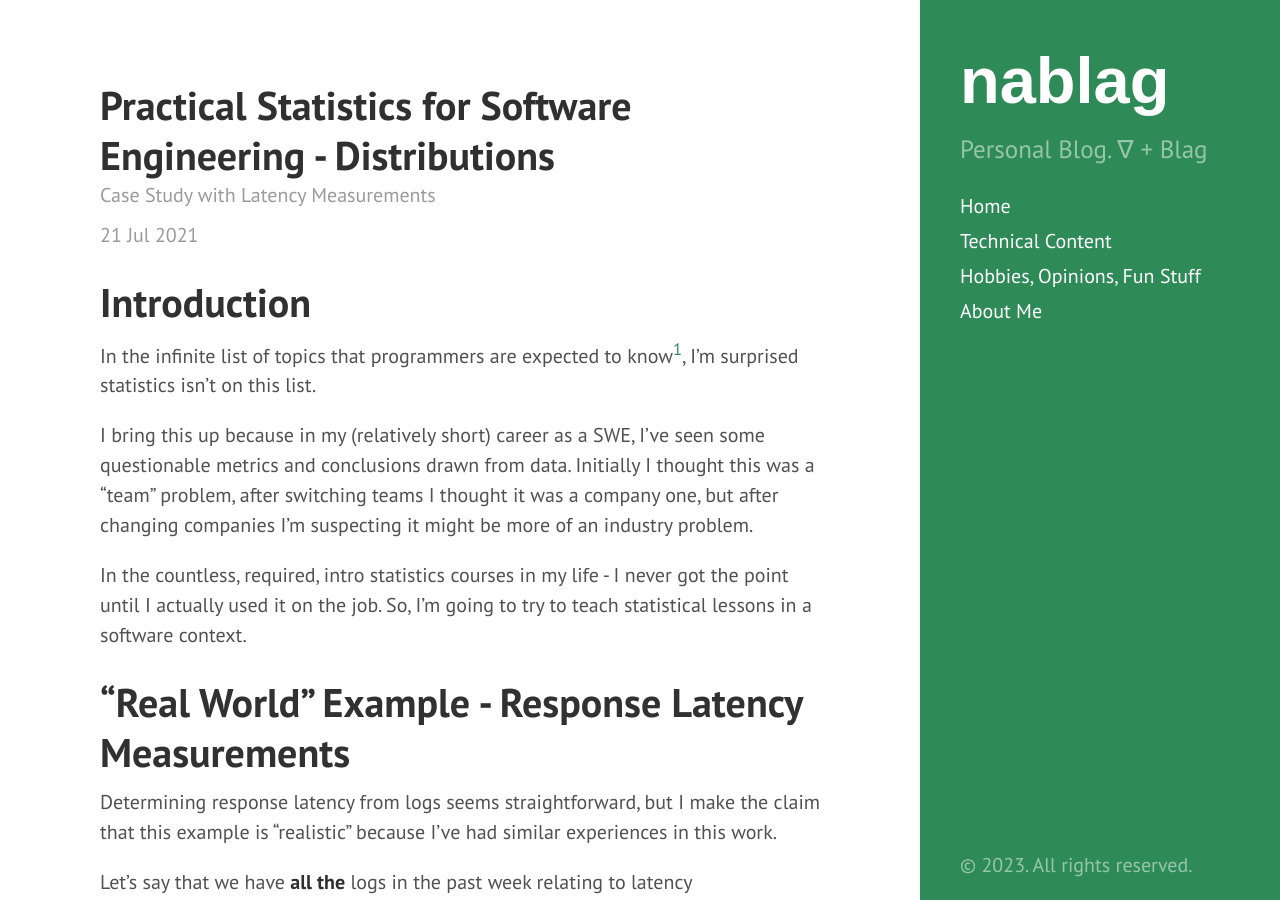
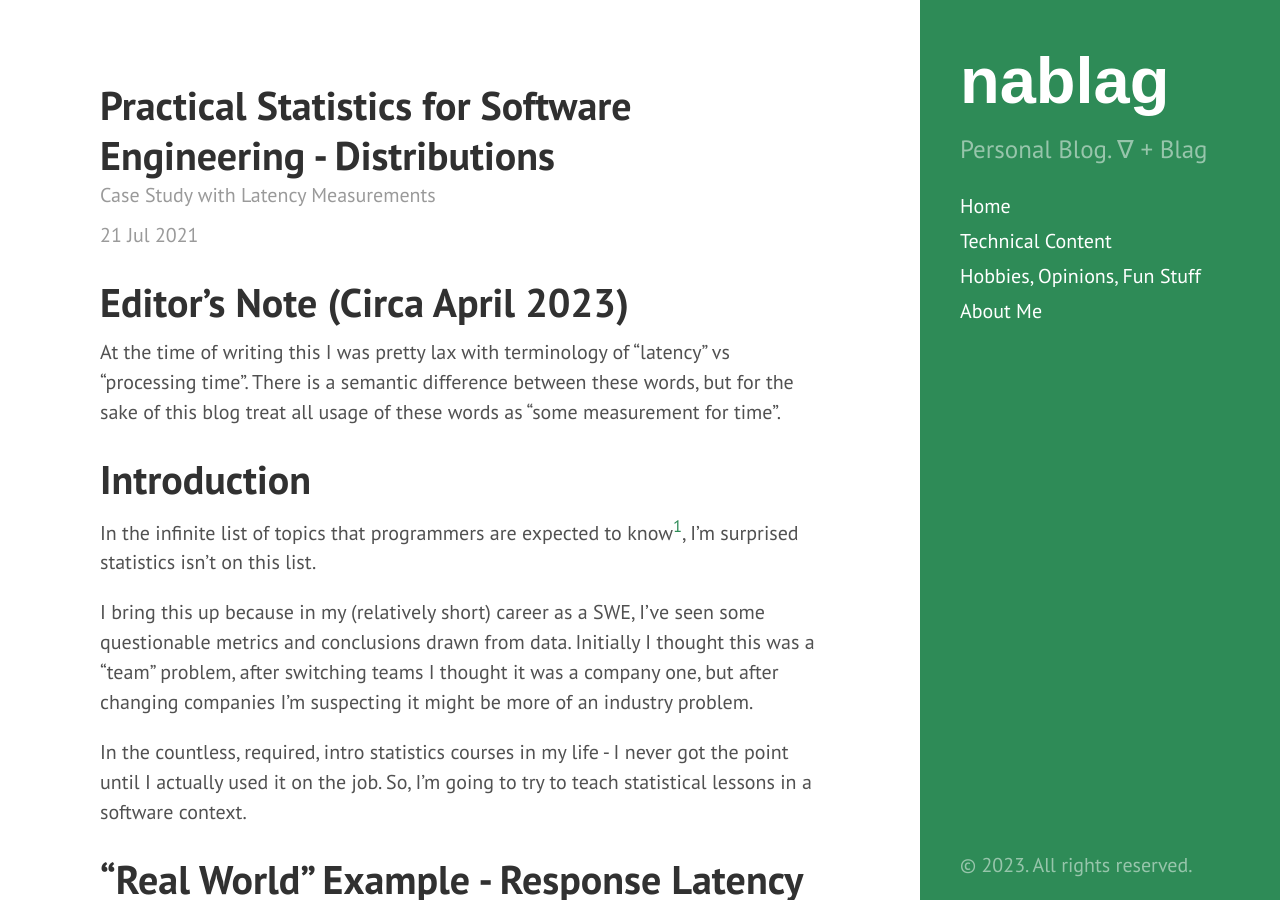
Before and after one commit to tedkim97/tedkim97.github.io, a Jekyll site: the page built from _posts/2021-07-21-latency_measurement_stats.md, in a window 1280 px wide and 900 px high. Built offline with Jekyll 4.4.1, drawn with Linux system fonts in a browser that asks for light colours; formulas are drawn with MathJax 3.

Commit message:
Added erata to blog post to clarify usage

```diff
--- a/_posts/2021-07-21-latency_measurement_stats.md
+++ b/_posts/2021-07-21-latency_measurement_stats.md
@@ -27,6 +27,10 @@ curated:
   - gaitkeep
   - better_barcode_vis
 ---
+
+# Editor's Note (Circa April 2023)
+
+At the time of writing this I was pretty lax with terminology of "latency" vs "processing time". There is a semantic difference between these words, but for the sake of this blog treat all usage of these words as "some measurement for time".
 
 # Introduction
 
```
